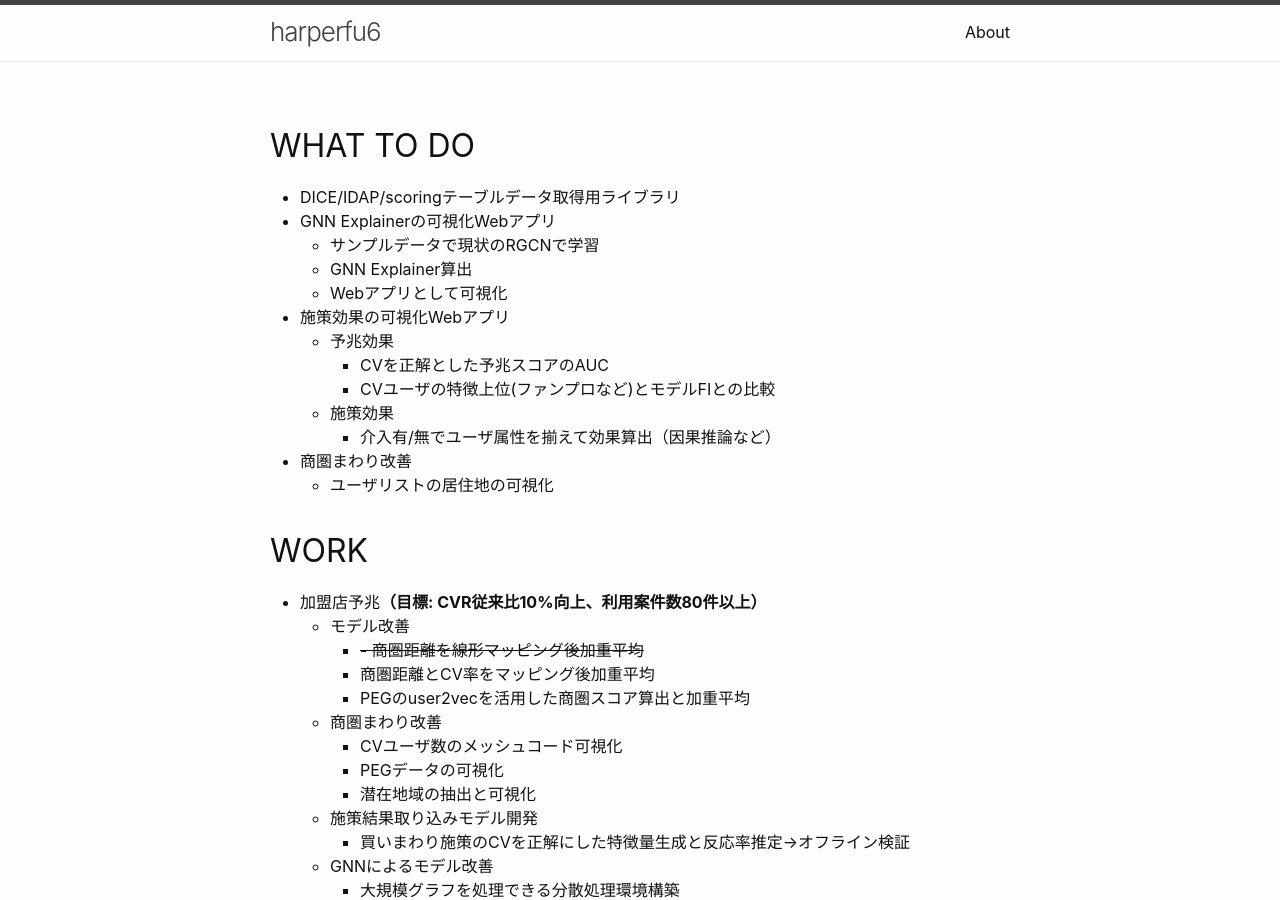
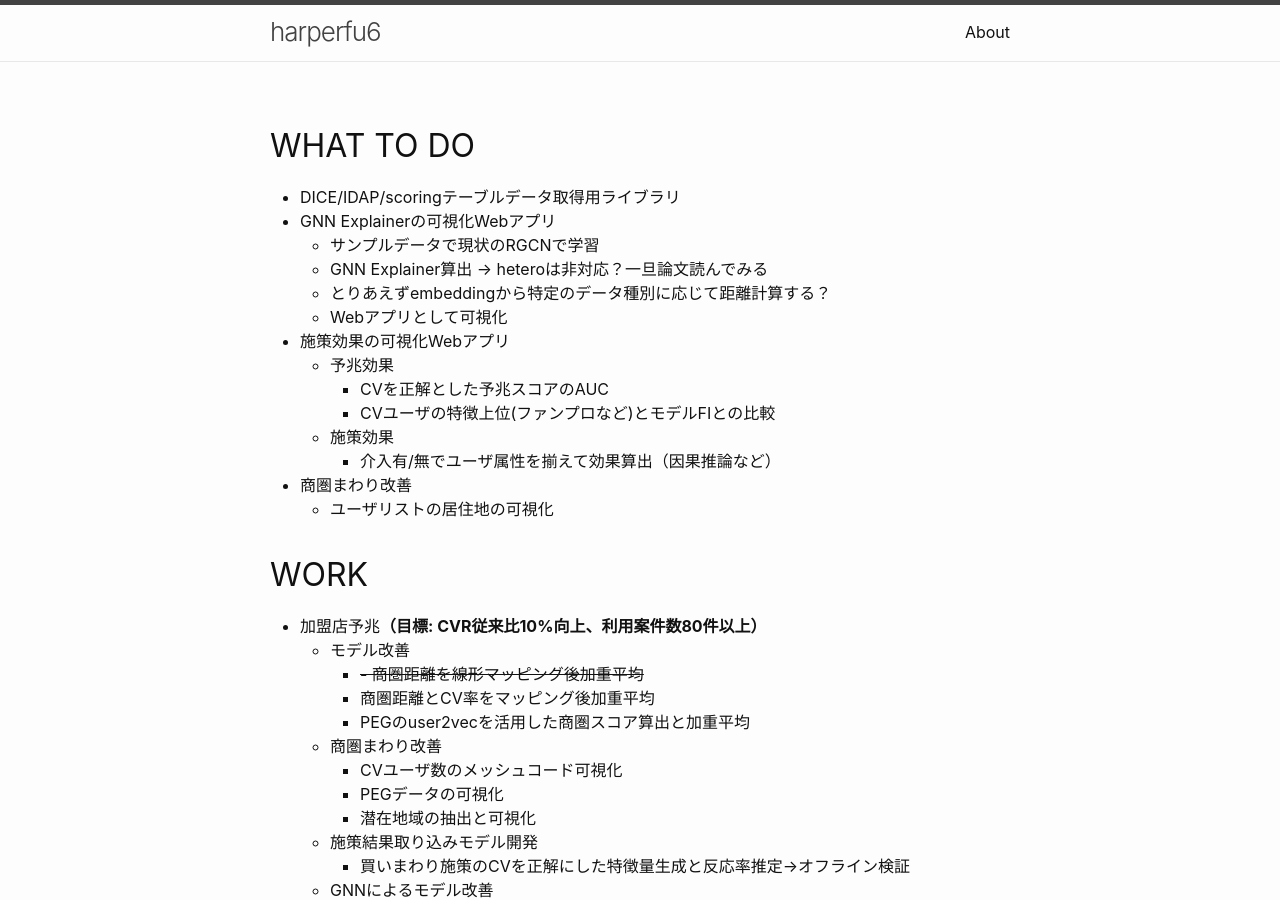
Before and after one commit to harperfu6/harperfu6.github.io, a Jekyll site: the page built from todo.md, in a window 1280 px wide and 900 px high. Built offline with Jekyll 4.4.1, drawn with Linux system fonts in a browser that asks for light colours.

Commit message:
update todo

```diff
--- a/todo.md
+++ b/todo.md
@@ -8,7 +8,8 @@ permalink: /todo/
 - DICE/IDAP/scoringテーブルデータ取得用ライブラリ
 - GNN Explainerの可視化Webアプリ
 	- サンプルデータで現状のRGCNで学習
-	- GNN Explainer算出
+	- GNN Explainer算出 -> heteroは非対応？一旦論文読んでみる
+	- とりあえずembeddingから特定のデータ種別に応じて距離計算する？
 	- Webアプリとして可視化
 - 施策効果の可視化Webアプリ
 	- 予兆効果
```
